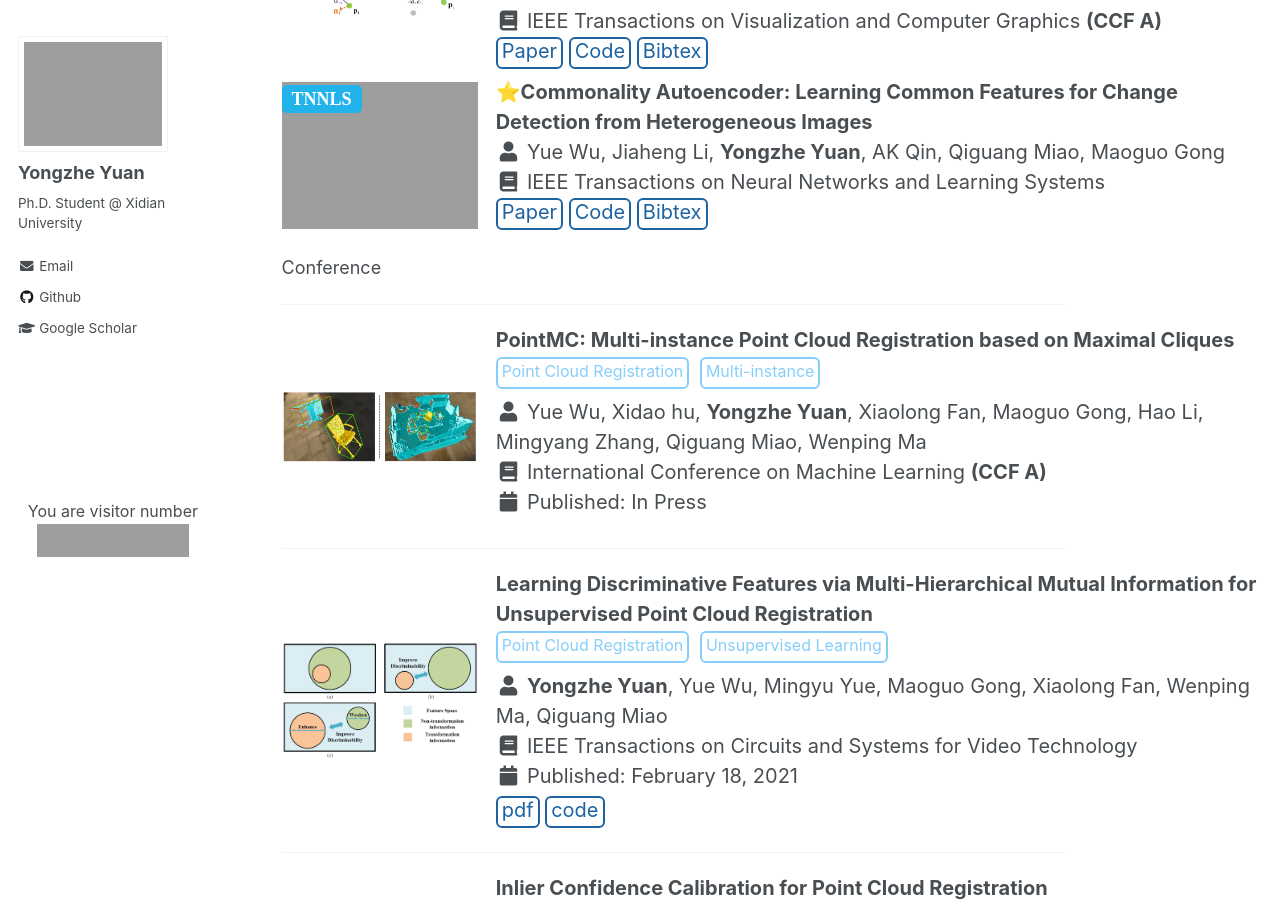
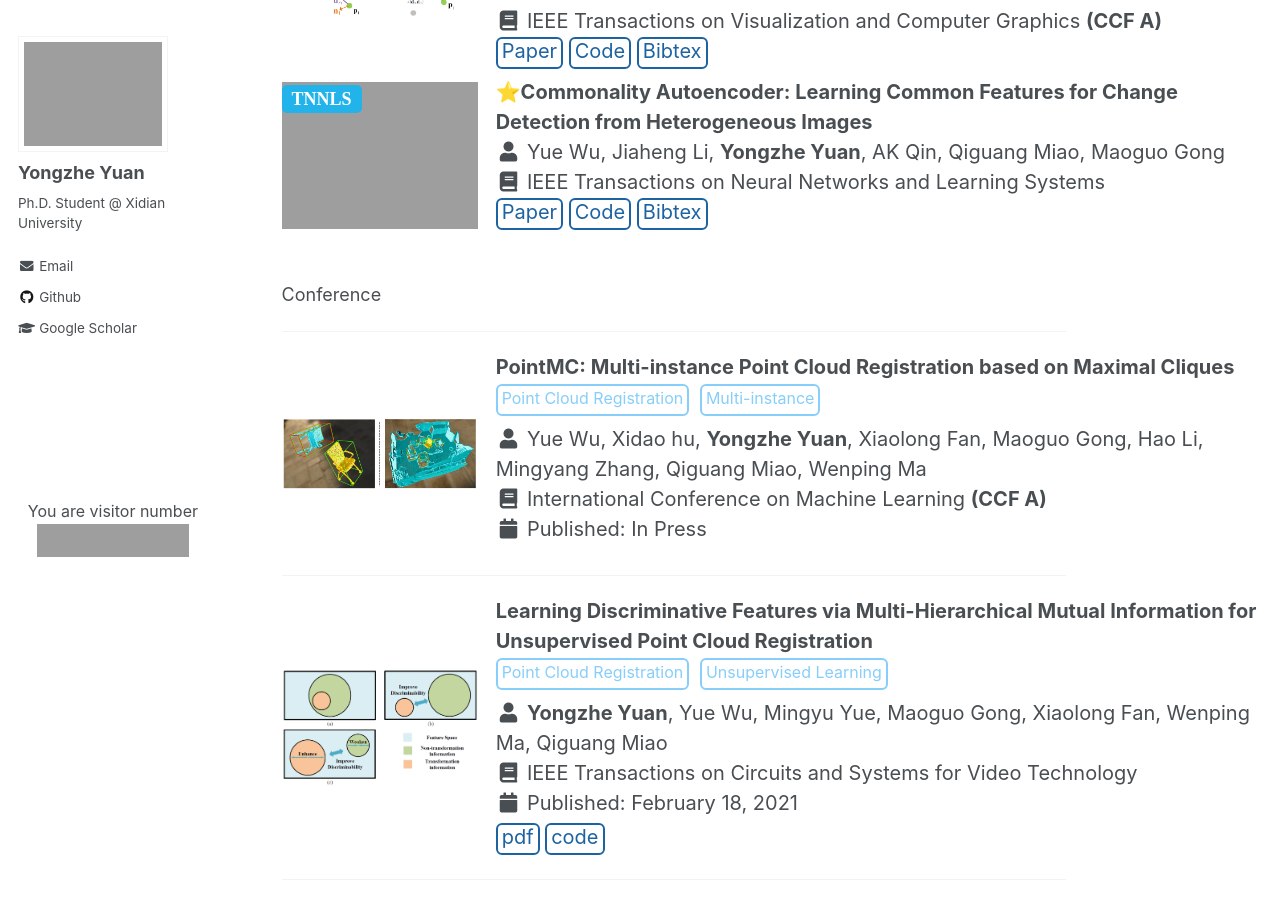
Before and after one commit to YYZMARS/YYZMARS.github.io, a Jekyll site: the page built from _pages/publications.md, in a window 1280 px wide and 900 px high, scrolled down 1035 px. Built offline with Jekyll 4.4.1, drawn with Linux system fonts in a browser that asks for light colours; a script that is not in the unit is left out; grey boxes are pictures that could not be loaded.

Commit message:
Update publications.md

```diff
--- a/_pages/publications.md
+++ b/_pages/publications.md
@@ -10,11 +10,12 @@ author_profile: true
 {% endif %}
 
 {% include base_path %}
-Journal
+
+Journal<br>
 {% for post in site.publications reversed %}
   {% include archive-single-pub2.html %}
-{% endfor %}
-Conference
+{% endfor %}<br>
+Conference<br>
 {% for post in site.publications reversed %}
   {% include archive-single-pub.html %}
 {% endfor %}
```
